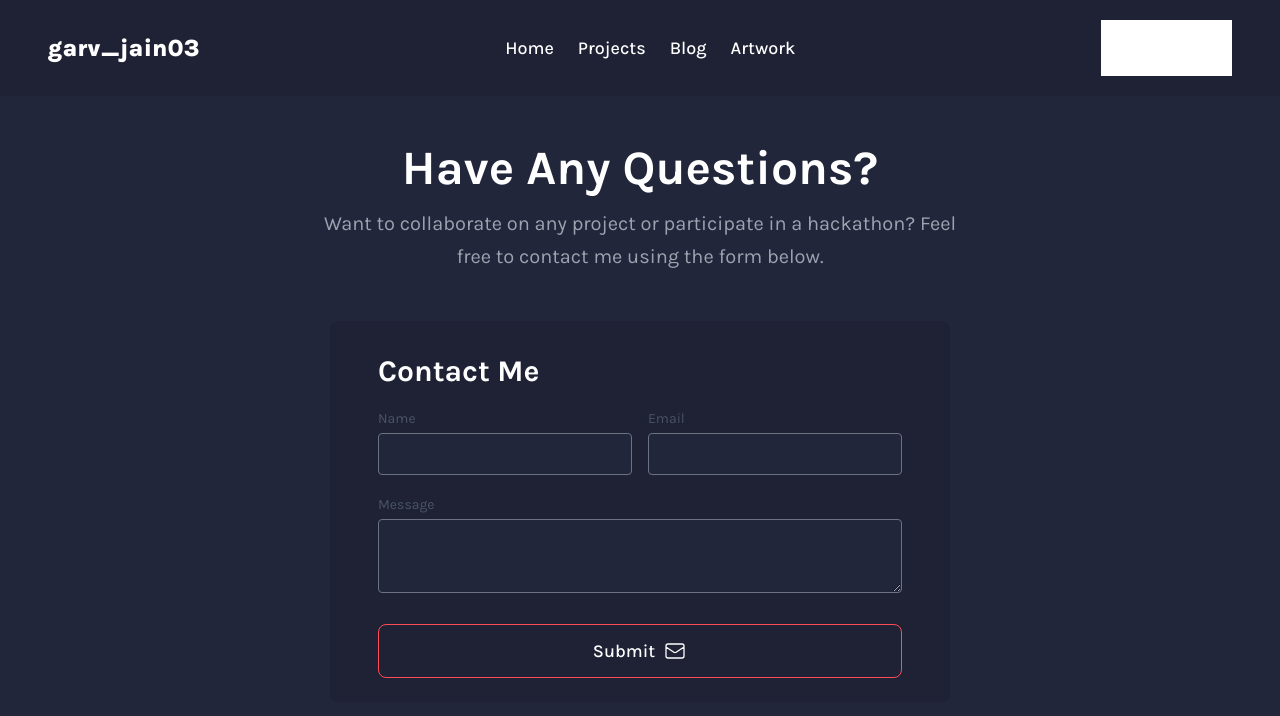
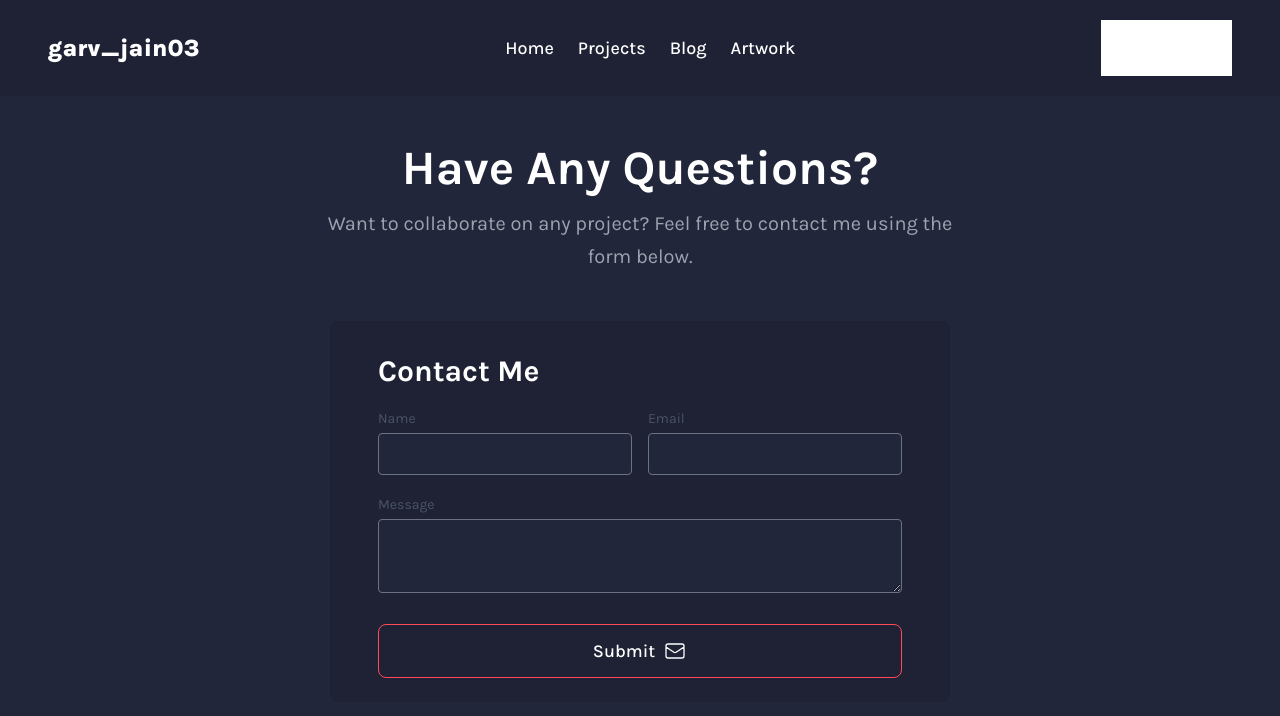
Before and after one commit to GarvJain03/garvjain.me, a Next.js app: page /contact in a window 1280 px wide. Shown: the top 716 px of the page. Built offline with nearby package versions, Linux system fonts and the light colour scheme.

Commit message:
edit colab text

```diff
--- a/pages/contact.tsx
+++ b/pages/contact.tsx
@@ -14,7 +14,7 @@ const ContactPage: NextPage = () => {
             Have Any Questions?
           </h1>
           <p className="mx-auto text-xl leading-relaxed text-gray-400 lg:w-2/3 lg:px-24">
-            Want to collaborate on any project or participate in a hackathon?
+            Want to collaborate on any project?
             Feel free to contact me using the form below.
           </p>
         </div>
```
